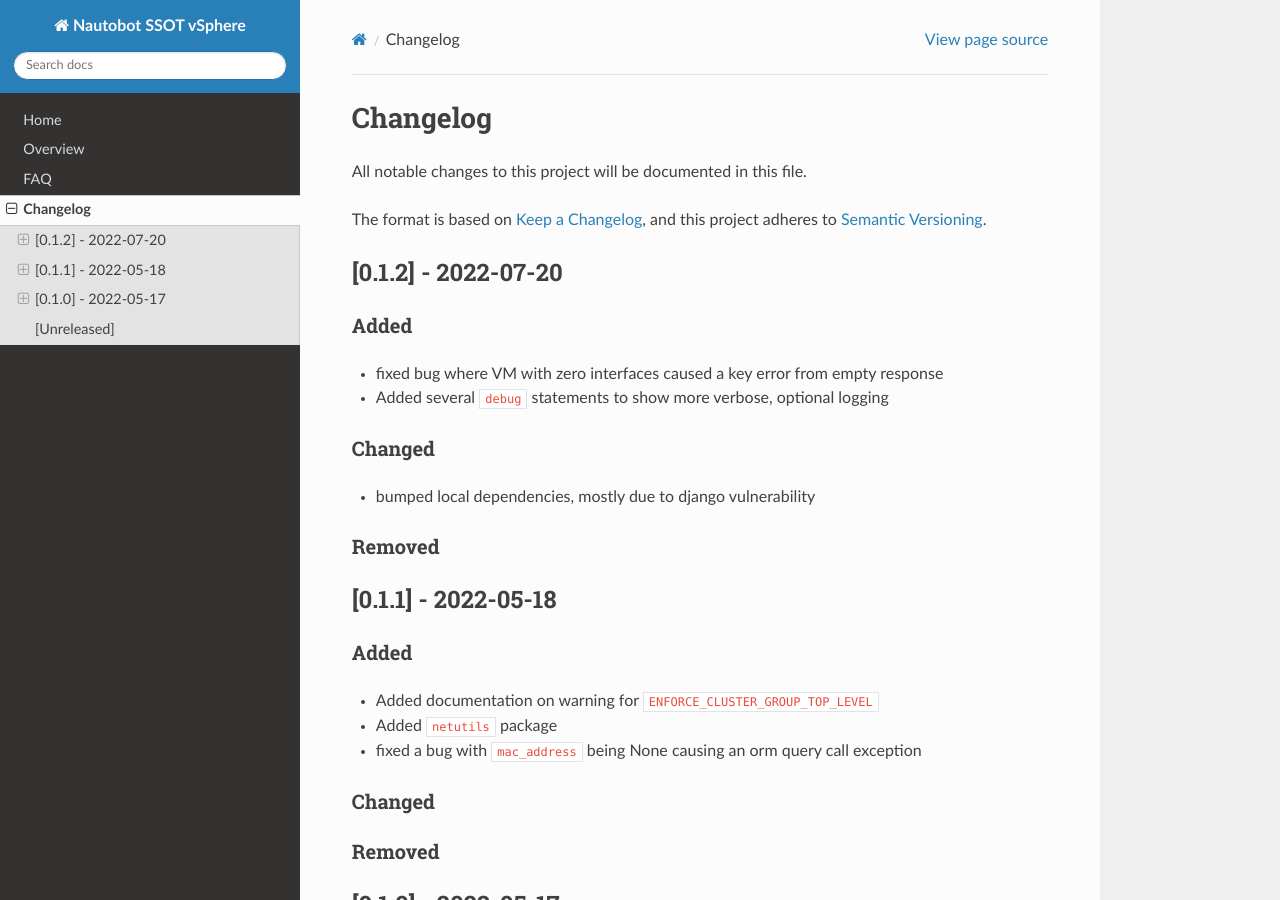
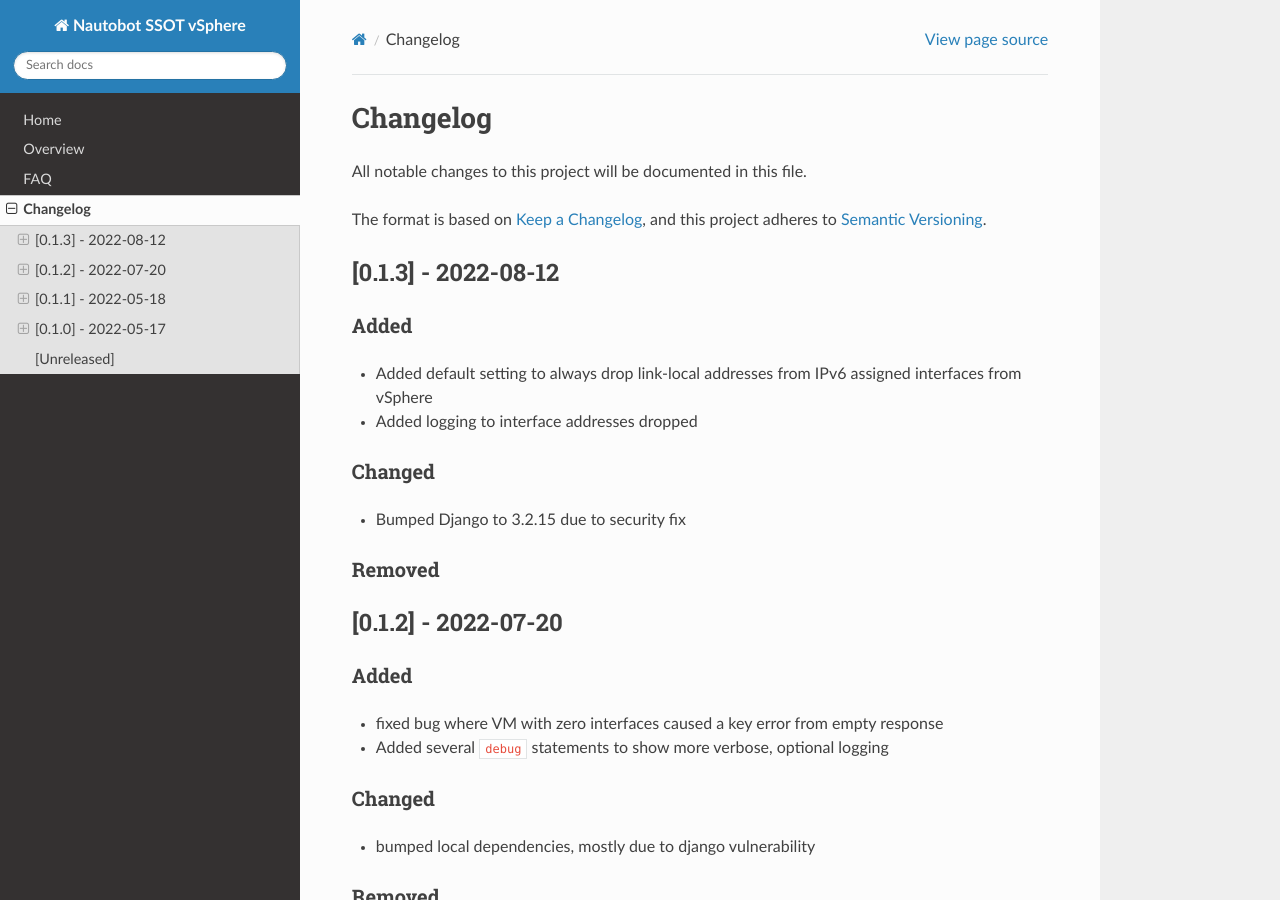
Before and after one commit to h4ndzdatm0ld/nautobot-ssot-vsphere, a Sphinx documentation site: the page built from docs/CHANGELOG.md, in a window 1280 px wide and 900 px high. Built offline with Sphinx 7.4.7 and the Read the Docs theme 2.0.0, drawn with Linux system fonts in a browser that asks for light colours.

Commit message:
Link Local handling

```diff
--- a/docs/CHANGELOG.md
+++ b/docs/CHANGELOG.md
@@ -3,6 +3,19 @@
 All notable changes to this project will be documented in this file.
 
 The format is based on [Keep a Changelog](https://keepachangelog.com/en/1.0.0/), and this project adheres to [Semantic Versioning](https://semver.org/spec/v2.0.0.html).
+
+## [0.1.3] - 2022-08-12
+
+### Added
+
+- Added default setting to always drop link-local addresses from IPv6 assigned interfaces from vSphere
+- Added logging to interface addresses dropped
+
+### Changed
+
+- Bumped Django to 3.2.15 due to security fix
+
+### Removed
 
 ## [0.1.2] - 2022-07-20
 
```
Also changed, not shown: 3 other files.
